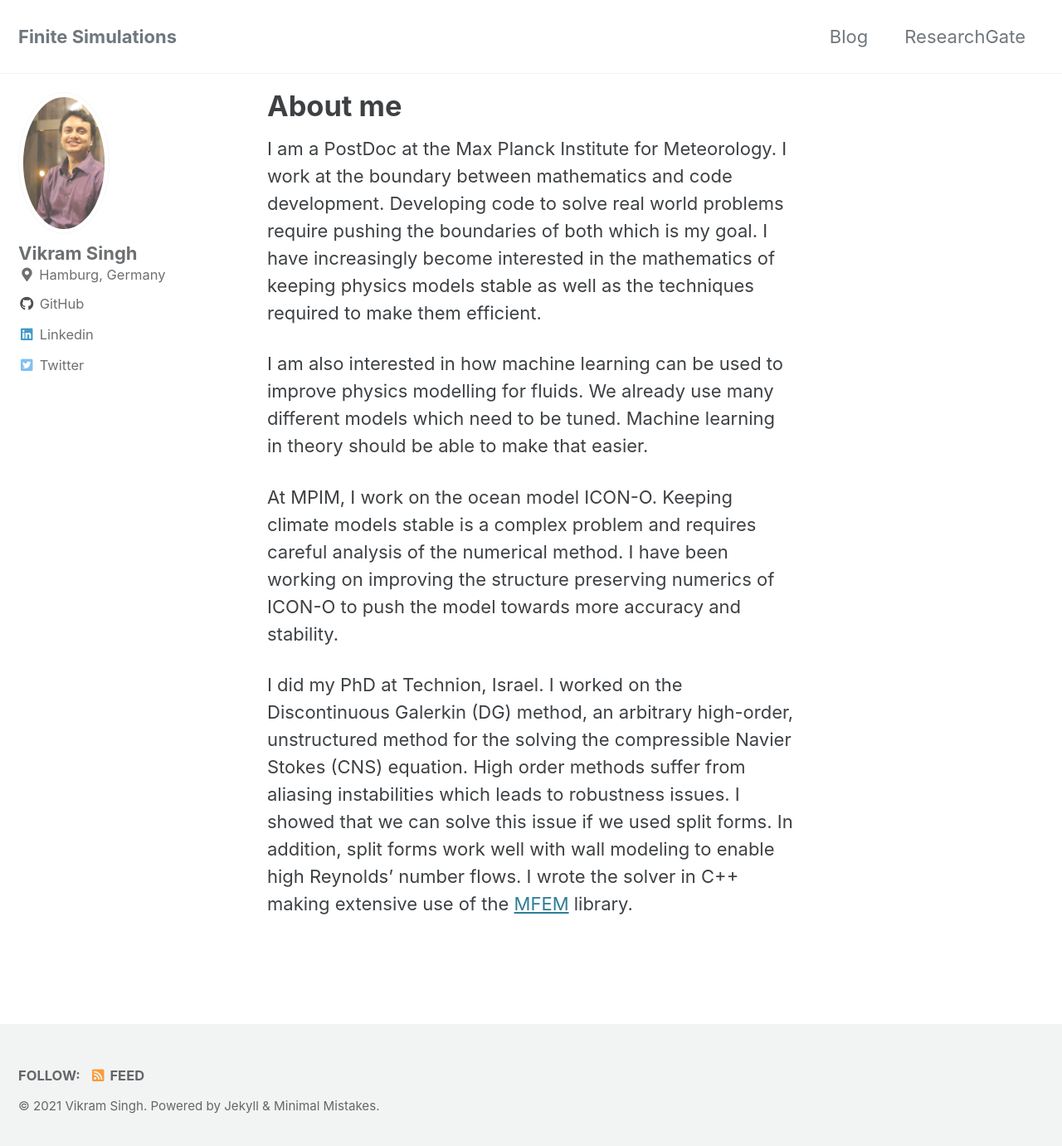
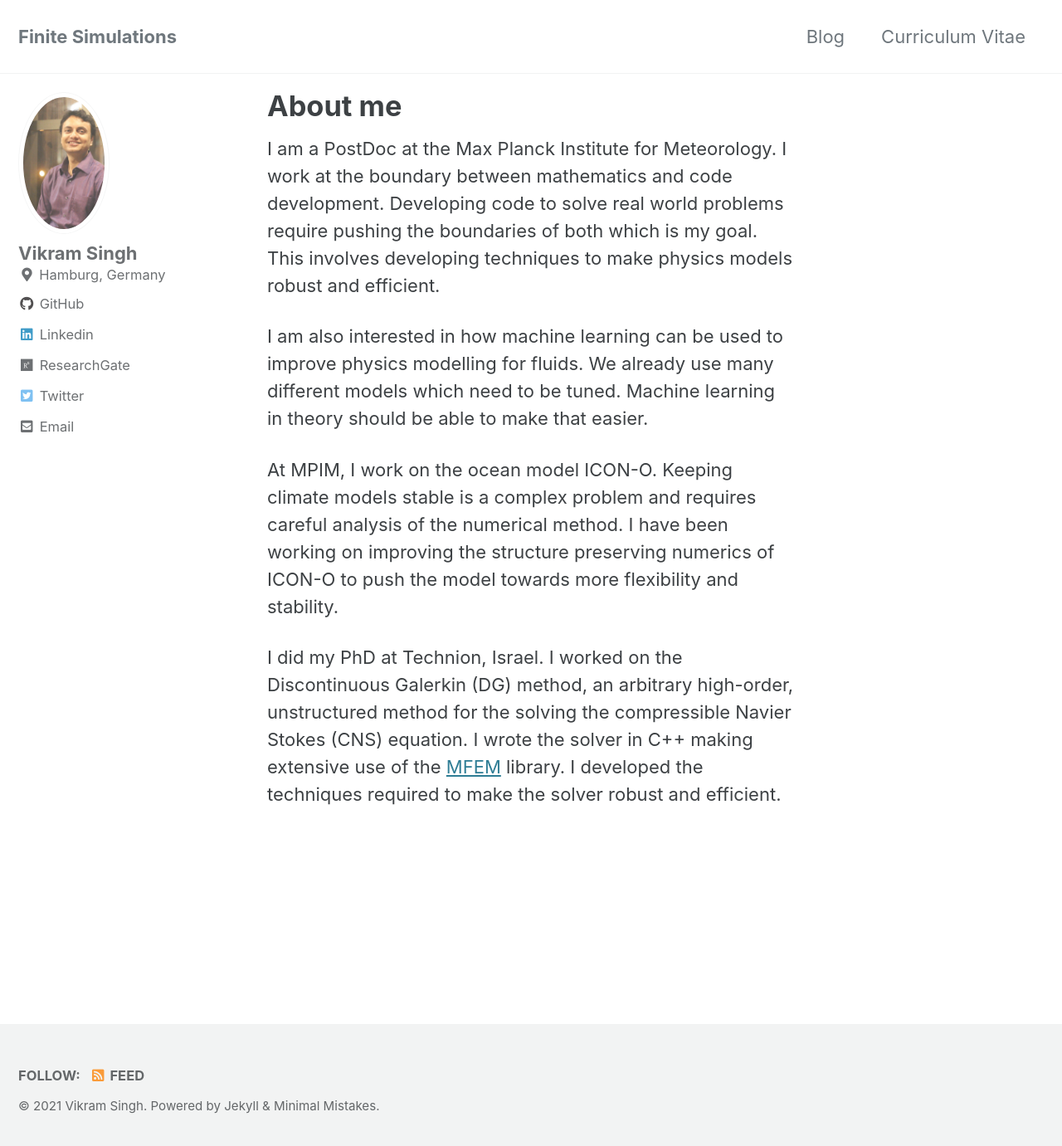
Before and after one commit to vikramsg/vikramsg.github.io, a Jekyll site: the page built from index.md, in a window 1280 px wide and 1389 px high. Shown: the top 1381 px of the window at 83% size. Built offline with Jekyll 4.4.1, drawn with Linux system fonts in a browser that asks for light colours; cached includes are drawn as plain includes.

```diff
--- a/_config.yml
+++ b/_config.yml
@@ -97,7 +97,7 @@ author:
   avatar           : "/assets/images/profile.jpg"
   bio              : # "I am an **amazing** person."
   location         : "Hamburg, Germany"
-  email            :
+  email            : vikram.singh@mpimet.mpg.de
   links:
     - label: "GitHub"
       icon: "fab fa-fw fa-github"
@@ -105,6 +105,9 @@ author:
     - label: "Linkedin"
       icon: "fab fa-fw fa-linkedin"
       url: "https://www.linkedin.com/in/vikram-singh-phd/"
+    - label: "ResearchGate"
+      icon: "fab fa-fw fa-researchgate"
+      url: "https://www.researchgate.net/profile/Vikram-Singh-60"
     - label: "Twitter"
       icon: "fab fa-fw fa-twitter-square"
       url: "https://twitter.com/WhinerVikram"
--- a/_data/navigation.yml
+++ b/_data/navigation.yml
@@ -1,5 +1,5 @@
 main:
   - title: "Blog"
     url: /Blog/
-  - title: "ResearchGate"
-    url: https://www.researchgate.net/profile/Vikram_Singh40
+  - title: "Curriculum Vitae"
+    url: /CV/
--- a/_includes/author-profile.html
+++ b/_includes/author-profile.html
@@ -246,6 +246,14 @@
         </li>
       {% endif %}
 
+      {% if author.researchgate %}
+        <li>
+          <a href="https://www.researchgate.net/profile/{{ author.researchgate }}" itemprop="sameAs" rel="nofollow noopener noreferrer">
+            <i class="fab fa-fw fa-researchgate" aria-hidden="true"></i><span class="label">{{ site.data.ui-text[site.locale].email_label | default: "Email" }}</span>
+          </a>
+        </li>
+      {% endif %}
+
       {% include author-profile-custom-links.html %}
     </ul>
   </div>
--- a/index.md
+++ b/index.md
@@ -6,20 +6,24 @@ author_profile: true
 
 I am a PostDoc at the Max Planck Institute for Meteorology.
 I work at the boundary between mathematics and code development.
-Developing code to solve real world problems require pushing the boundaries of both which is my goal.
-I have increasingly become interested in the mathematics of keeping physics models stable as well as the techniques required to make them efficient.
+Developing code to solve real world problems
+require pushing the boundaries of both which is my goal.
+This involves developing techniques to make physics models robust
+and efficient.
 
 I am also interested in how machine learning can be used to improve physics modelling for fluids.
 We already use many different models which need to be tuned.
 Machine learning in theory should be able to make that easier.
 
 At MPIM, I work on the ocean model ICON-O.
-Keeping climate models stable is a complex problem and requires careful analysis of the numerical method.
-I have been working on improving the structure preserving numerics of ICON-O to push the model towards more accuracy and stability.
+Keeping climate models stable is a complex problem and
+requires careful analysis of the numerical method.
+I have been working on improving the structure preserving numerics of ICON-O
+to push the model towards more flexibility and stability.
 
 I did my PhD at Technion, Israel.
-I worked on the Discontinuous Galerkin (DG) method, an arbitrary high-order, unstructured method for the solving the compressible Navier Stokes (CNS) equation.
-High order methods suffer from aliasing instabilities which leads to robustness issues.
-I showed that we can solve this issue if we used split forms.
-In addition, split forms work well with wall modeling to enable high Reynolds' number flows.
+I worked on the Discontinuous Galerkin (DG) method, an arbitrary high-order,
+unstructured method for the solving the compressible Navier Stokes (CNS) equation.
 I wrote the solver in C++ making extensive use of the [MFEM](https://github.com/mfem/mfem) library.
+I developed the techniques required to make the solver
+robust and efficient.
```
Also changed, not shown: _layouts/default.html (+11 -0 lines), _pages/cv.md (added, +37 -0 lines), _posts/2021-03-12-blog_paper_wall_model.md (added, +62 -0 lines), _posts/2021-03-16-blog_paper_wall_model.md (added, +62 -0 lines), 6 other files.
